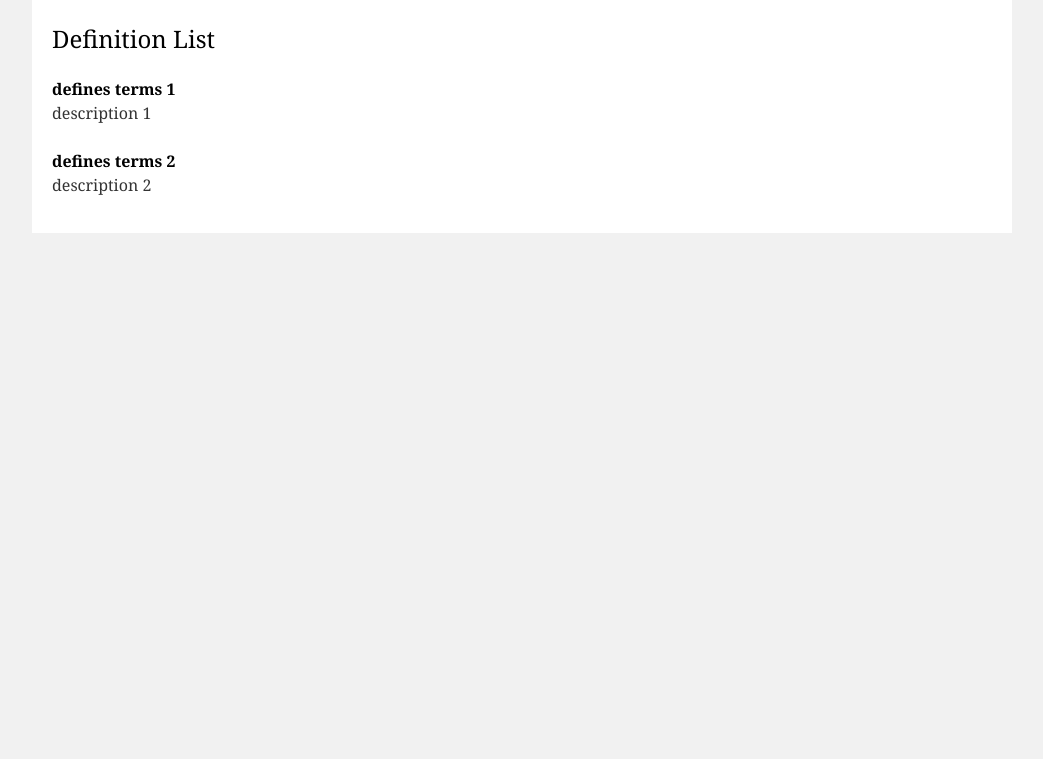
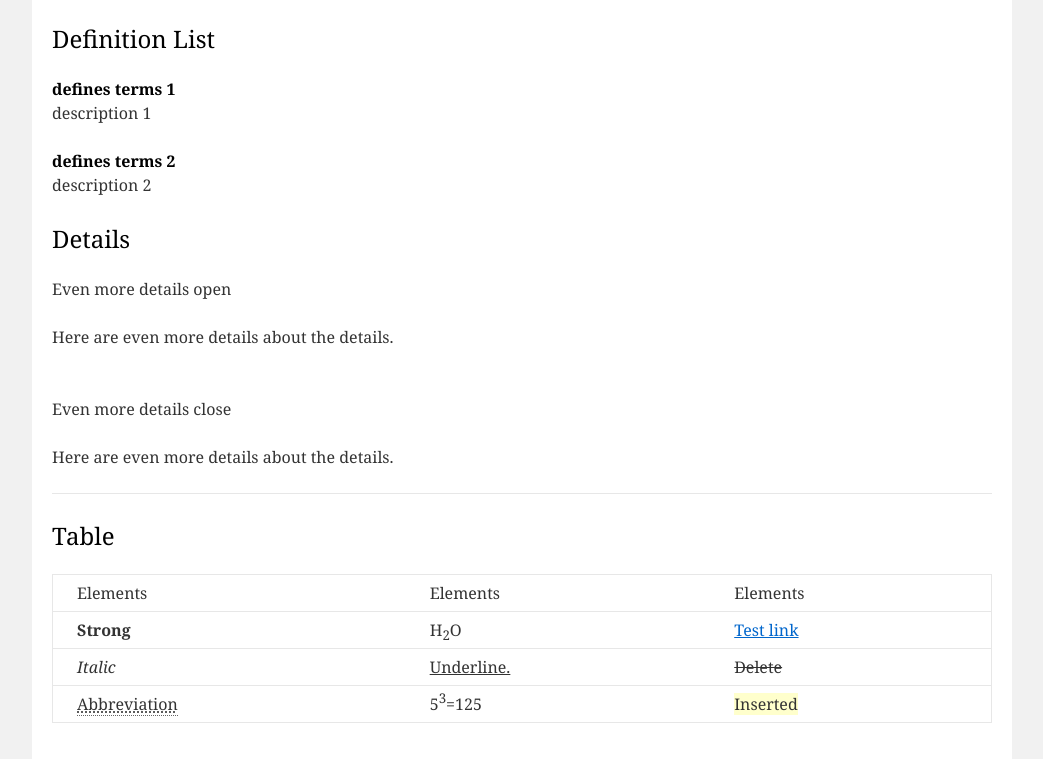
Before and after one commit to Orest777/front-end-lab-8, a plain HTML site: page homework_01/index.html in a window 1280 px wide. Shown: the part 610-1369 px from the top of the page, without its empty margins (118-1161 px from the left). Before the commit the page ends 843 px from the top, so only its background shows below. Drawn offline with Linux system fonts and the light colour scheme.

Commit message:
Finished a table

```diff
--- a/homework_01/index.html
+++ b/homework_01/index.html
@@ -78,6 +78,36 @@
             <dt><b>defines terms 2</b></dt>
             <dd>description 2</dd>
           </dl>
+          <h2>Details</h2>
+          <p>Even more details open</p>
+          <p>Here are even more details about the details.</p>
+          <br>
+          <p>Even more details close</p>
+          <p>Here are even more details about the details.</p>
+          <hr>
+          <h2 id="table">Table</h2>
+          <table>
+            <tr>
+              <td>Elements</td>
+              <td>Elements</td>
+              <td>Elements</td>
+            </tr>
+            <tr>
+              <td><strong>Strong</strong></td>
+              <td>H<sub>2</sub>O</td>
+              <td><a href="test link" target="_blank">Test link</td>
+            </tr>
+            <tr>
+              <td><i>Italic</i></td>
+              <td><u>Underline.</u></td>
+              <td><del>Delete</del></td>
+            </tr>
+            <tr>
+              <td><abbr title="Abbreviation">Abbreviation</td>
+              <td>5<sup>3</sup>=125</td>
+              <td><ins>Inserted</ins></td>
+            </tr>
+          </table>
         </div>
       </div>
     </div>
```
